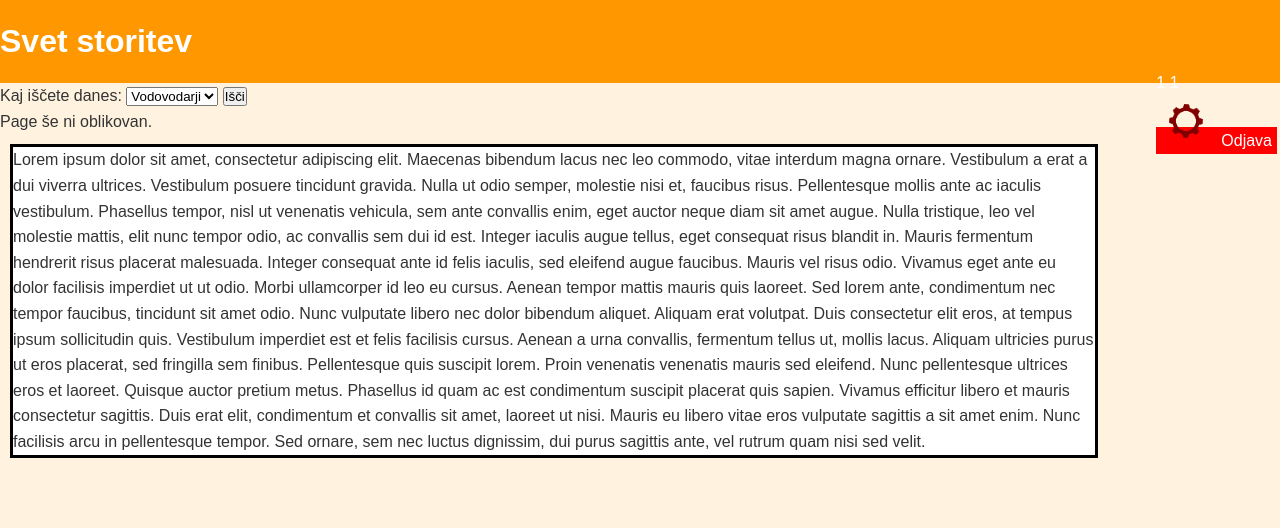
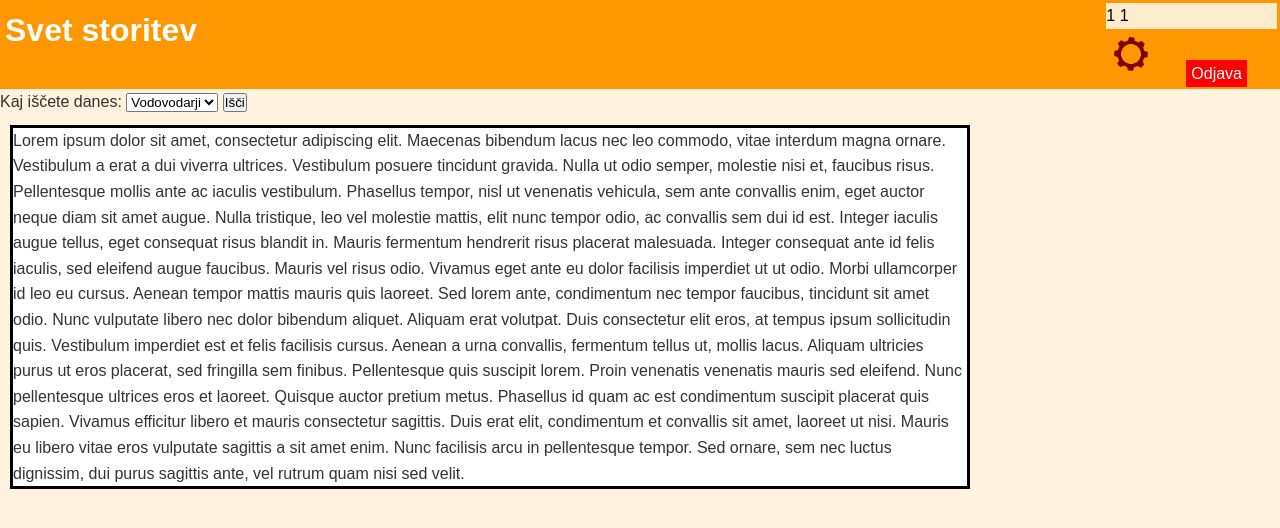
Before and after one commit to OddPixle/SvetStoritev, a PHP site: page /index.php in a window 1280 px wide. Shown: the top 528 px of the page. Run offline with PHP 8.4, Linux system fonts and the light colour scheme; the visitor is signed in with stand-in values (Sample User, id 1).

Commit message:
Dolo na css

```diff
--- a/CSS/index.css
+++ b/CSS/index.css
@@ -1,37 +1,18 @@
-* {
-    margin: 0;
-    padding: 0;
-    box-sizing: border-box;
-}
-
-body {
-    font-family: Arial, sans-serif;
-    background-color: #fff3e0;
-    color: #333;
-    line-height: 1.6;
-}
-
-.header {
-    background-color: #ff9800;
-    color: white;
-    text-align: left;
-    padding: 1em 0;
-}
-a{
+.button{
     text-decoration: none;
     color: white;
     padding: 5px;
     background-color:red;
+    margin: 30px;
 }
 .upime{
-    float: right;
     padding: 3px;
 }
 .storitveniki_prikaz{
     border: 1px black dotted;
 }
 .content{
-    width: 85%;
+    width: 75%;
     margin: 10px;
     float: left;
     border: 3px black solid;
@@ -41,3 +22,11 @@ a{
     width: 50px;
     height: 50px;
 }
+.user{
+    background-color: blanchedalmond;
+    color: black;
+}
+.header{
+    display: flex;
+    justify-content:space-between;
+}
--- /dev/null
+++ b/CSS/main.css
@@ -0,0 +1,19 @@
+* {
+    margin: 0;
+    padding: 0;
+    box-sizing: border-box;
+}
+.header{
+    background-color: #ff9800;
+    color: white;
+    text-align: left;
+}
+body {
+    font-family: Arial, sans-serif;
+    background-color: #fff3e0;
+    color: #333;
+    line-height: 1.6;
+}
+.naslov{
+    padding: 5px;
+}
--- a/index.php
+++ b/index.php
@@ -7,10 +7,11 @@ include_once 'baza/baza.php';
     <head>
         <title>Svet storitev</title>
         <link rel="stylesheet" href="CSS/index.css">
+        <link rel="stylesheet" href="CSS/main.css">
     </head>
     <body>
         <div class="header">
-        <h1>Svet storitev</h1>
+        <h1 class="naslov">Svet storitev</h1>
         <div class="upime">
         <?PHP
         //username
@@ -19,9 +20,9 @@ include_once 'baza/baza.php';
             $p=$_SESSION['priimek'];
             echo '<div class="user">'.$i.' '.$p.'</div>';
             echo '<a href="uporabniki/settings.php"><img class="settings" src="uporabljeneSlike/cog.png"></a>';
-            echo '<a href="uporabniki/odjava.php">Odjava</a>';
+            echo '<a href="uporabniki/odjava.php" class="button">Odjava</a>';
         }else{
-            echo '<a href="uporabniki/prijava_uporabnika.php">Priajvite se</a>';
+            echo '<a href="uporabniki/prijava_uporabnika.php" class="button">Priajvite se</a>';
         }
         ?>
         </div>
@@ -36,7 +37,6 @@ include_once 'baza/baza.php';
                 <input type="submit" value="Išči">
                 </form>
         </div>
-        Page še ni oblikovan.<br>
         <?PHP
     if(isset($_POST['storitev'])){
         $sql="SELECT k.ime, s.ime, st.dodatki, sl.filename, u.ime, u.priimek FROM storitveniki st
--- a/uporabniki/prijava.php
+++ b/uporabniki/prijava.php
@@ -2,7 +2,7 @@
 require_once '../baza/baza.php';
 include_once '../seja/seja.php';
 $email=$_POST['email'];
-$gesol=$_POST['geslo'];
+$geslo=$_POST['geslo'];
 $e = filter_var($email, FILTER_SANITIZE_EMAIL);
 $g = filter_var($geslo, FILTER_SANITIZE_STRING);
 if (filter_var($e, FILTER_VALIDATE_EMAIL)) {
--- a/uporabniki/prijava_uporabnika.php
+++ b/uporabniki/prijava_uporabnika.php
@@ -9,7 +9,7 @@
     <h1>Log in</h1>
     <form action="prijava.php" method="POST">
         <input type="email" name="email" placeholder="E-mail" required><br>
-        <input type="password" name="pass" placeholder="Geslo" required><br>
+        <input type="password" name="geslo" placeholder="Geslo" required><br>
         <input type="submit" name="sub"value="Prijava">
     </form>
     <p class="link">Nimate še računa, <a href="registracija_uporabnika.php">Registrirajte se</a></p>
```
